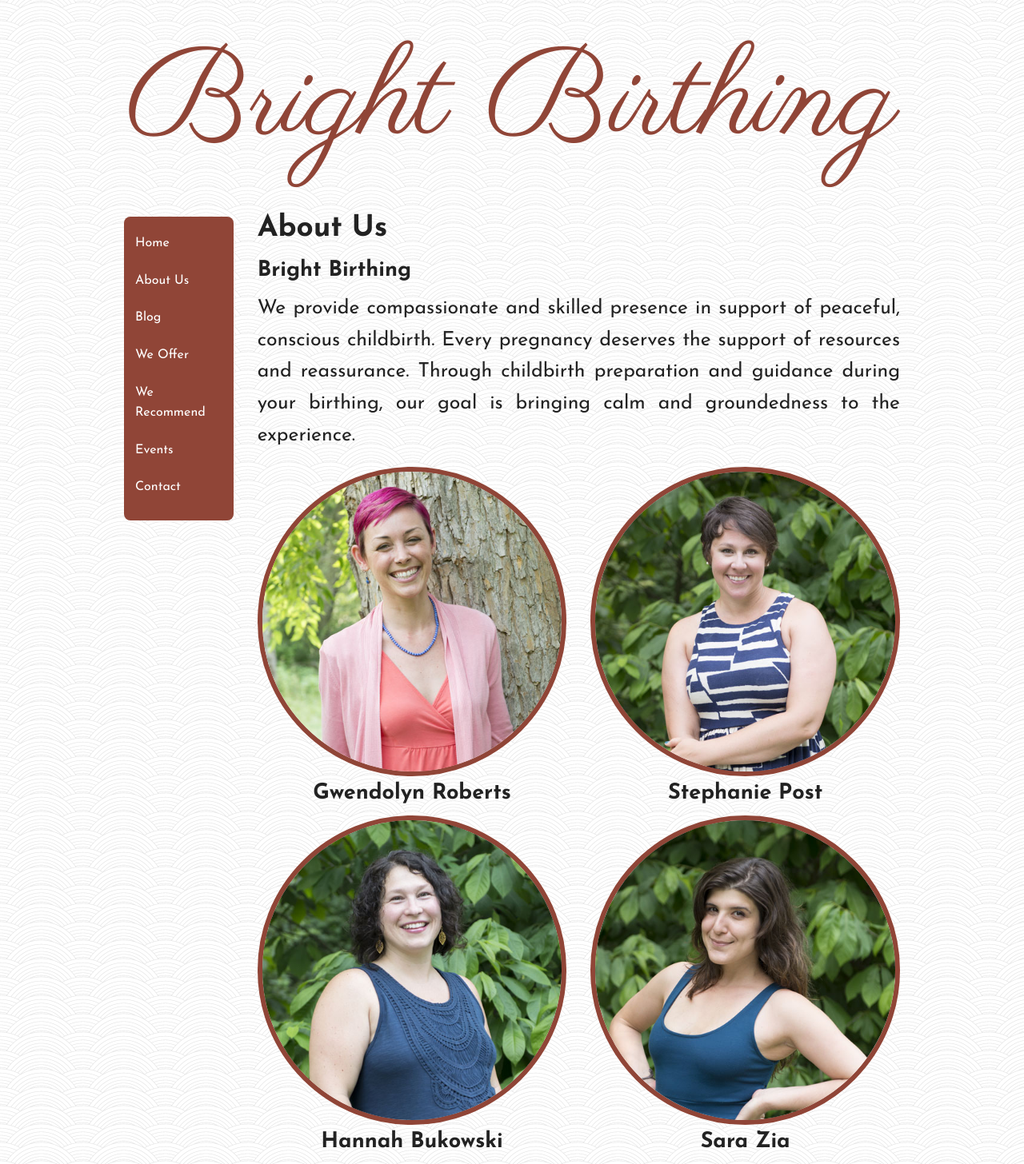
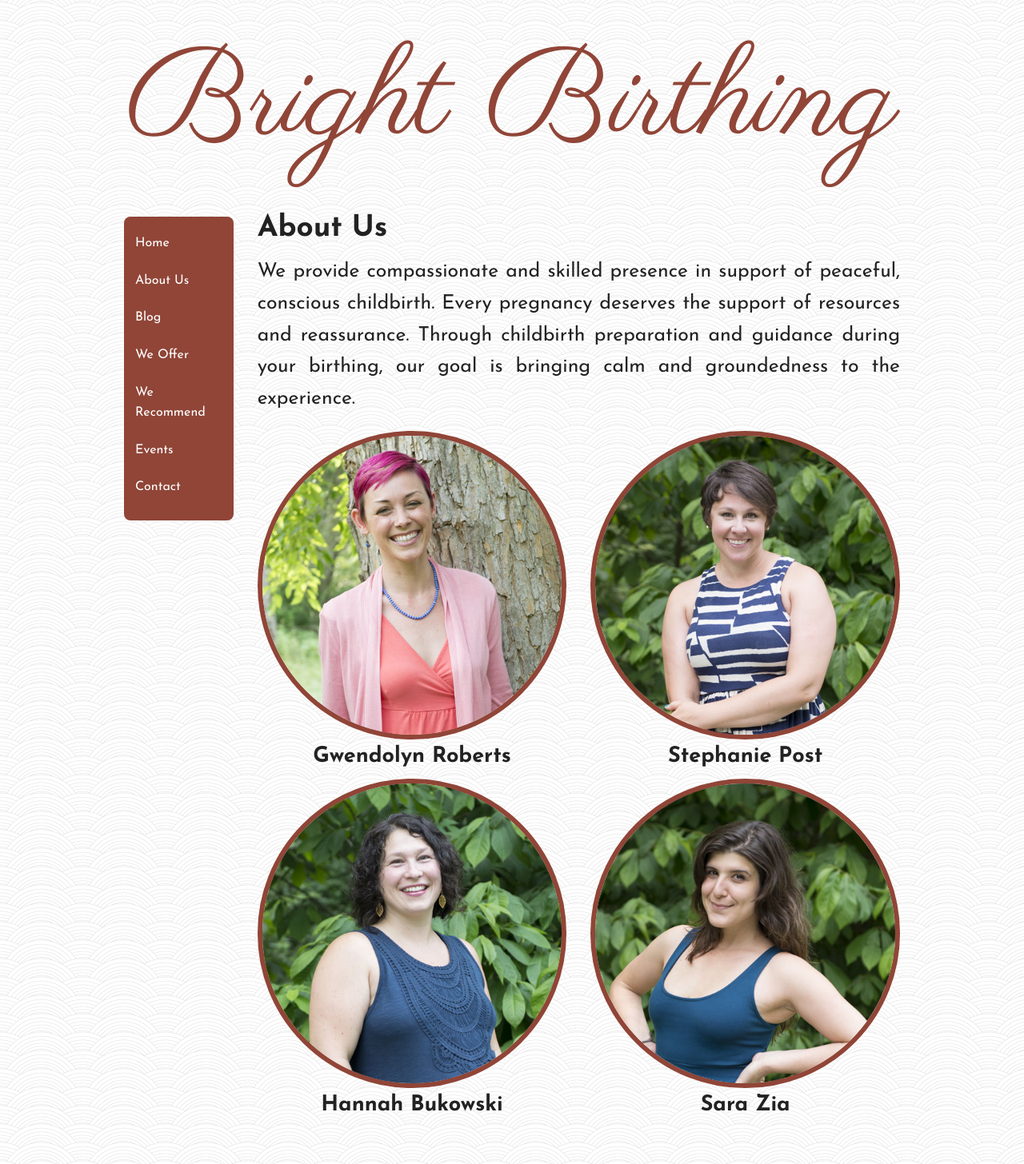
Before and after one commit to austinmbrown/bright-birthing, a Jekyll site: the page built from aboutus/index.html, in a window 1280 px wide. Shown: the whole page at 80% size. Built offline with Jekyll 4.4.1, drawn with Linux system fonts in a browser that asks for light colours.

Commit message:
about us fix

```diff
--- a/aboutus/index.html
+++ b/aboutus/index.html
@@ -5,7 +5,6 @@ image: teamBB2.jpg
 ---
 
 <h2>About Us</h2>
-<h3>Bright Birthing</h3>
 
 <p>We provide compassionate and skilled presence in support of peaceful, conscious childbirth. Every pregnancy deserves the support of resources and reassurance. Through childbirth preparation and guidance during your birthing, our goal is bringing calm and groundedness to the experience.</p>
 
```
